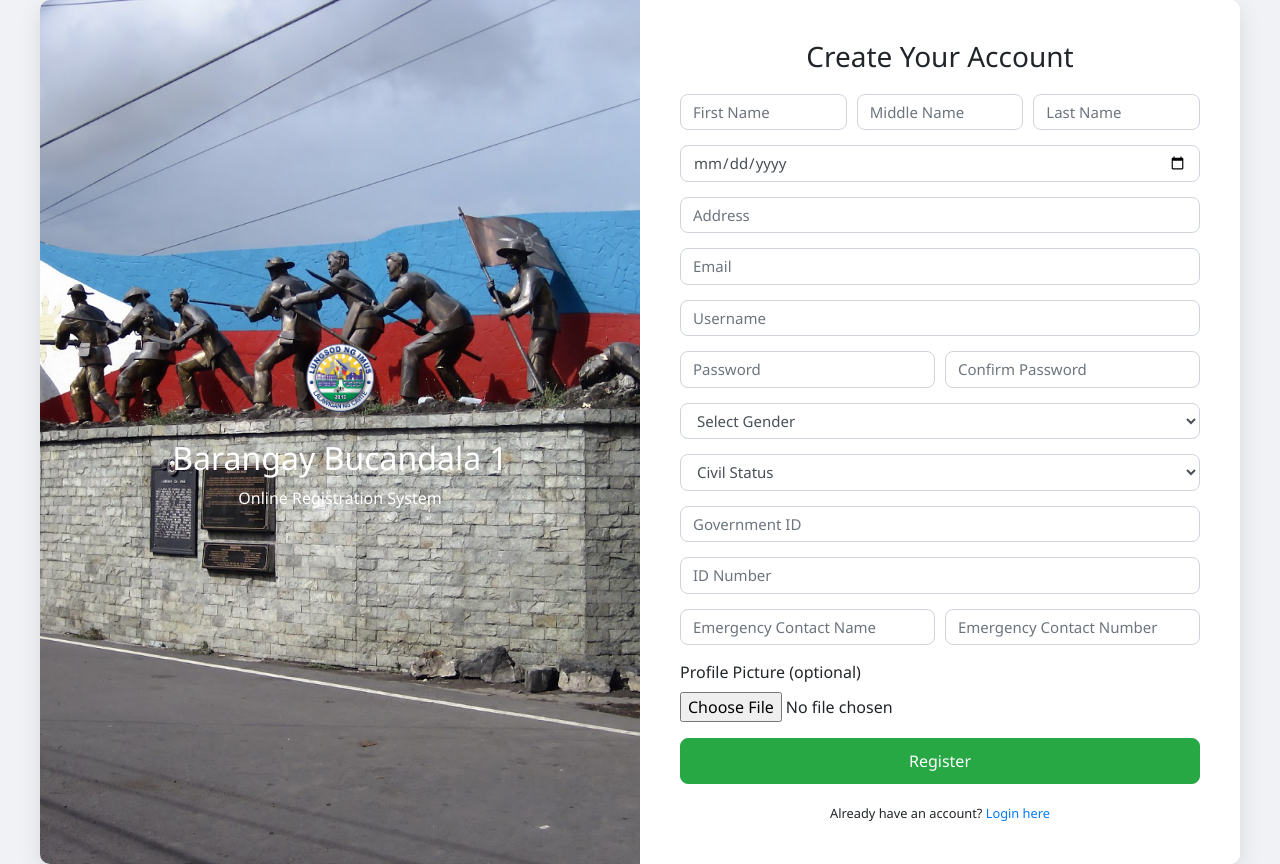
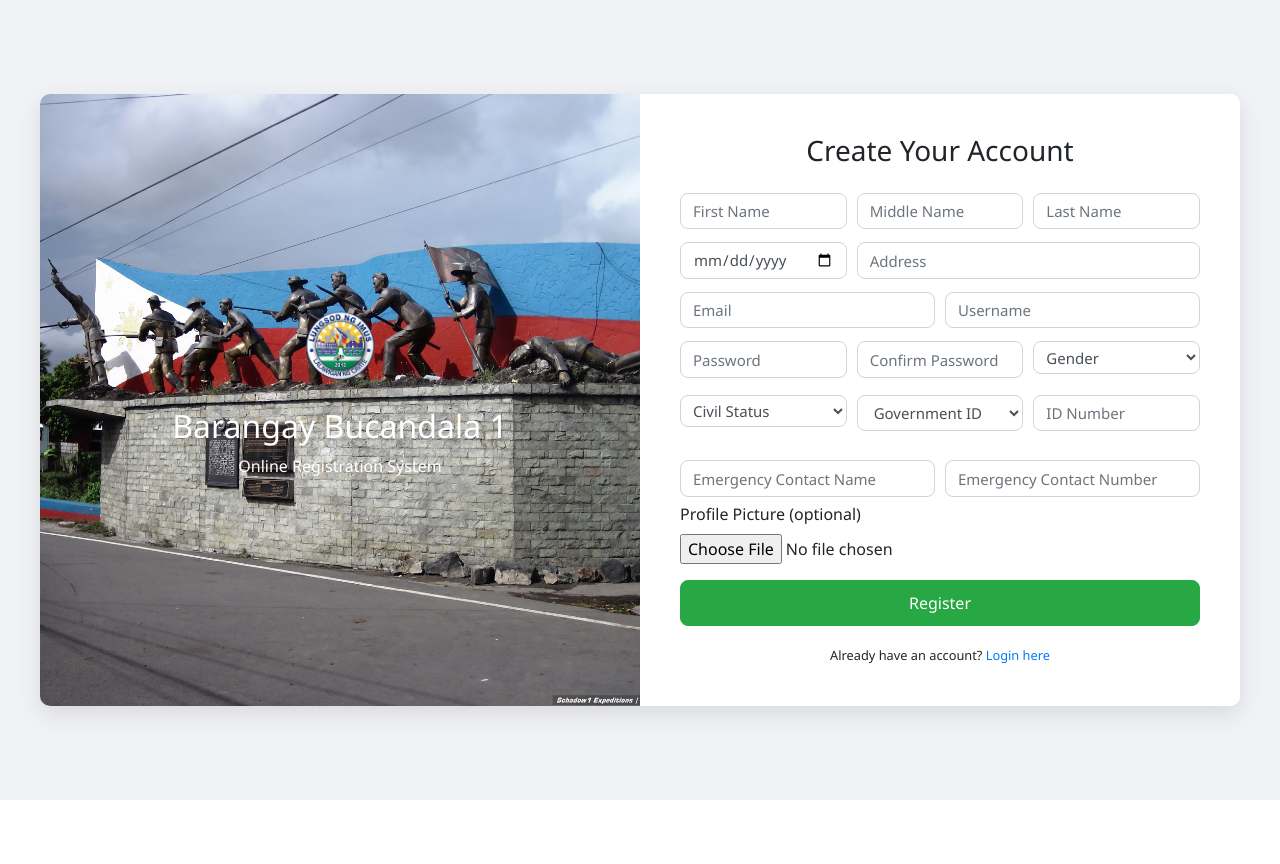
Before and after one commit to cvsuRicJohn/barangay-system, a PHP site: page /register.php in a window 1280 px wide. After the commit the page ends 800 px from the top, so only its background shows below. Run offline with PHP 8.4, Linux system fonts and the light colour scheme.

Commit message:
updated register form

```diff
--- a/barangay-system-main/chatbot-main/js/chatbot.js
+++ b/barangay-system-main/chatbot-main/js/chatbot.js
@@ -197,7 +197,7 @@ Always answer politely, clearly, and in the same language the user uses. Be help
     const response = await fetch("https://openrouter.ai/api/v1/chat/completions", {
       method: "POST",
       headers: {
-        "Authorization": "Bearer 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",
+        "Authorization": "Bearer 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",
         "HTTP-Referer": "https://www.multilingualchatbot",
         "X-Title": "multilingualchatbot",
         "Content-Type": "application/json"
--- a/barangay-system-main/chatbot-main/register.php
+++ b/barangay-system-main/chatbot-main/register.php
@@ -130,13 +130,13 @@ if ($_SERVER["REQUEST_METHOD"] == "POST" && isset($_POST['register'])) {
         }
 
         .register-card h3 {
-            margin-bottom: 20px;
+            margin-bottom: 25px;
             text-align: center;
         }
 
         .form-control {
             border-radius: 8px;
-            margin-bottom: 15px;
+            margin-bottom: 5px;
             font-size: 15px;
         }
 
@@ -186,43 +186,70 @@ if ($_SERVER["REQUEST_METHOD"] == "POST" && isset($_POST['register'])) {
             <?php endif; ?>
 
             <form method="POST" action="register.php" enctype="multipart/form-data">
+    <!-- Name Fields -->
     <div class="form-row">
-                    <div class="col-md-4"><input type="text" name="firstName" class="form-control" placeholder="First Name" required></div>
-                    <div class="col-md-4"><input type="text" name="middleName" class="form-control" placeholder="Middle Name" required></div>
-                    <div class="col-md-4"><input type="text" name="lastName" class="form-control" placeholder="Last Name" required></div>
+        <div class="col-md-4"><input type="text" name="firstName" class="form-control" style="width: 100%;" placeholder="First Name" required></div>
+        <div class="col-md-4"><input type="text" name="middleName" class="form-control" style="width: 100%;" placeholder="Middle Name" required></div>
+        <div class="col-md-4"><input type="text" name="lastName" class="form-control" style="width: 100%;" placeholder="Last Name" required></div>
     </div>
 
-                <input type="date" name="dob" class="form-control" required>
-                <input type="text" name="address" class="form-control" placeholder="Address" required>
-                <input type="email" name="email" class="form-control" placeholder="Email" required>
-                <input type="text" name="usernameReg" class="form-control" placeholder="Username" required>
-
-                <div class="form-row">
-                    <div class="col-md-6"><input type="password" name="passwordReg" class="form-control" placeholder="Password" required></div>
-                    <div class="col-md-6"><input type="password" name="confirmPassword" class="form-control" placeholder="Confirm Password" required></div>
+    <!-- Date, Address, and Login Info -->
+    <div class="form-row mt-2">
+        <div class="col-md-4"><input type="date" name="dob" class="form-control" style="width: 100%;" required></div>
+        <div class="col-md-8"><input type="text" name="address" class="form-control" style="width: 100%;" placeholder="Address" required></div>
+    </div>
+    <div class="form-row mt-2">
+        <div class="col-md-6"><input type="email" name="email" class="form-control" style="width: 100%;" placeholder="Email" required></div>
+        <div class="col-md-6"><input type="text" name="usernameReg" class="form-control" style="width: 100%;" placeholder="Username" required></div>
     </div>
 
-                <select name="gender" class="form-control" required>
-                    <option value="">Select Gender</option>
+    <div class="form-row mt-2">
+        <div class="col-md-4"><input type="password" name="passwordReg" class="form-control" style="width: 100%;" placeholder="Password" required></div>
+        <div class="col-md-4"><input type="password" name="confirmPassword" class="form-control" style="width: 100%;" placeholder="Confirm Password" required></div>
+        <div class="form-group col-md-4">
+            <select name="gender" class="form-control form-control-sm" style="width: 100%;" required>
+                <option value="">Gender</option>
                 <option>Male</option>
                 <option>Female</option>
             </select>
+    </div>
 
-                <select name="civilStatus" class="form-control" required>
+        <div class="form-group col-md-4">
+            <select name="civilStatus" class="form-control form-control-sm" style="width: 100%;" required>
                 <option value="">Civil Status</option>
                 <option>Single</option>
                 <option>Married</option>
                 <option>Widowed</option>
             </select>
-
-                <input type="text" name="governmentId" class="form-control" placeholder="Government ID" required>
-                <input type="text" name="idNumber" class="form-control" placeholder="ID Number" required>
-
-                <div class="form-row">
-                    <div class="col-md-6"><input type="text" name="emergencyContactName" class="form-control" placeholder="Emergency Contact Name" required></div>
-                    <div class="col-md-6"><input type="text" name="emergencyContactNumber" class="form-control" placeholder="Emergency Contact Number" required></div>
+        </div>
+        <div class="form-group col-md-4">
+            <select name="governmentId" class="form-control" style="width: 100%;" required>
+                <option value="" disabled selected>Government ID</option>
+                <option value="Philippine National ID">National ID</option>
+                <option value="UMID">UMID</option>
+                <option value="Driver’s License">Driver’s License</option>
+                <option value="Passport">Passport</option>
+                <option value="Voter’s ID">Voter’s ID</option>
+                <option value="PhilHealth ID">PhilHealth ID</option>
+                <option value="Postal ID">Postal ID</option>
+                <option value="Senior Citizen ID">Senior Citizen ID</option>
+                <option value="PWD ID">PWD ID</option>
+                <option value="SSS ID">SSS ID</option>
+                <option value="Pag-IBIG Loyalty Card">Pag-IBIG </option>
+                <option value="Barangay ID">Barangay ID</option>
+            </select>
+        </div>
+        <div class="form-group col-md-4">
+            <input type="text" name="idNumber" class="form-control mt-md-0 mt-2" style="width: 100%;" placeholder="ID Number" required>
+        </div>
     </div>
 
+    <!-- Emergency Contact -->
+    <div class="form-row mt-2">
+        <div class="col-md-6"><input type="text" name="emergencyContactName" class="form-control" style="width: 100%;" placeholder="Emergency Contact Name" required></div>
+        <div class="col-md-6"><input type="text" name="emergencyContactNumber" class="form-control" style="width: 100%;" placeholder="Emergency Contact Number" required></div>
+    </div>
+</form>
                 <div class="form-group">
                     <label for="profilePic">Profile Picture (optional)</label>
                     <input type="file" name="profilePic" class="form-control-file">
```
Lines whose indentation alone changed are shown as unchanged.
